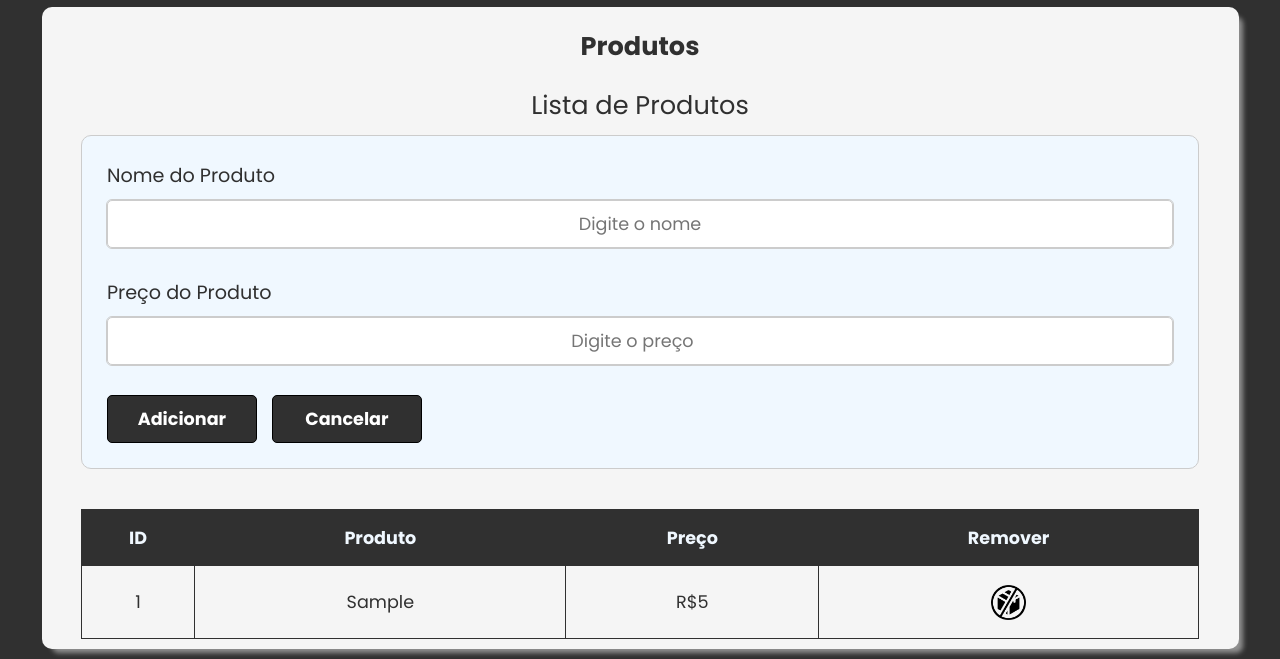
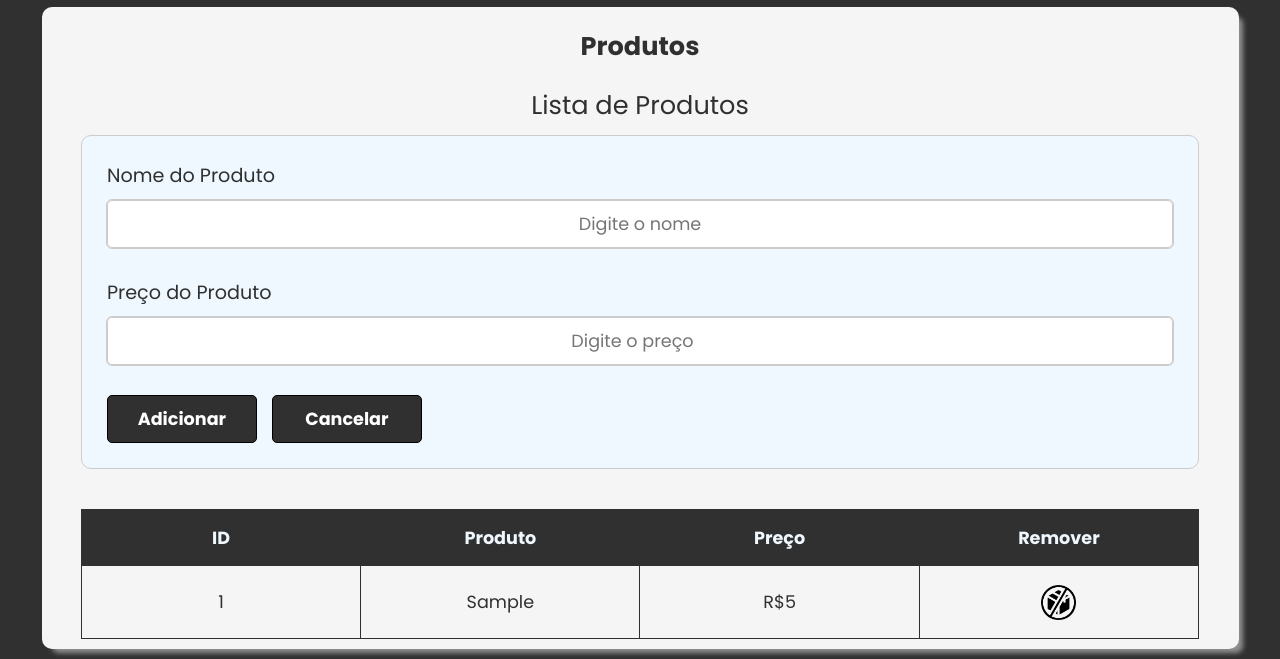
Before and after one commit to osmaclean/controlProducts, a plain HTML site: page index.html in a window 1280 px wide. Both pictures are taken after typing "Sample", "5" into the empty fields and a click on the button "Adicionar". Shown: the part 183-842 px from the top of the page. Drawn offline with Linux system fonts and the light colour scheme.

Commit message:
Ajustes realizados na tabela

```diff
--- a/assets/src/js/script.js
+++ b/assets/src/js/script.js
@@ -101,6 +101,7 @@
                     alert(`Você está apagando o produto de ID ${id}\nItem apagado com sucesso!`)
                 }
             }
+            this.list()
         }
     }
 
--- a/assets/src/style/style.css
+++ b/assets/src/style/style.css
@@ -308,7 +308,7 @@ section#mainContent div#products table tbody {
         border-radius: 5px;
         width: 95%;
         text-align: center;
-
+        table-layout: fixed;
     }
 
     section#mainContent div#products table th {
@@ -323,7 +323,7 @@ section#mainContent div#products table tbody {
         padding: 10px;
         height: 9vh;
         font-size: 1.1rem;
-
+        word-wrap: break-word;
 
     }
 
```
